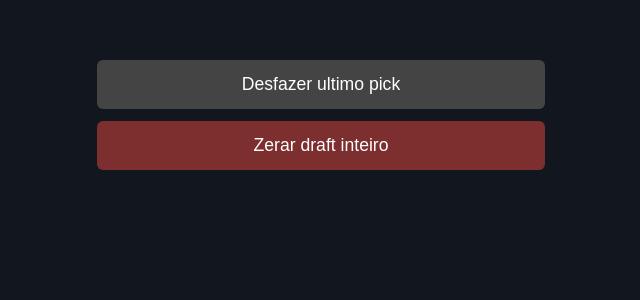
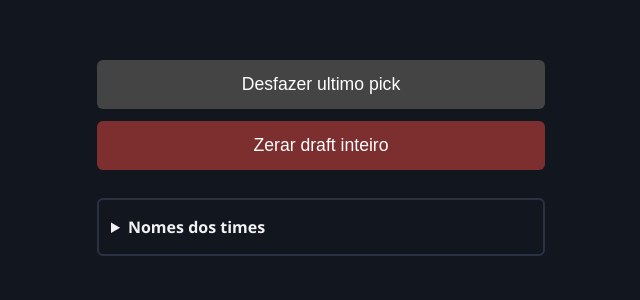
Before and after one commit to franxfonseca/NFL-DA-GALERA-DRAFT, a Flask app: page /control in a window 1280 px wide. Shown: the part 266-566 px from the top of the page, without its empty margins (319-959 px from the left). Run offline with Flask 3, Linux system fonts and the light colour scheme; data that the repository does not hold is empty.

Commit message:
Nomes dos times editaveis no board
Como a ordem do draft ainda nao ta definida, cada coluna precisa poder
receber o nome do time e do dono depois. POST /times/{slot} salva os
dois (persistido no mesmo arquivo de estado do draft). Painel /control
ganhou uma secao recolhivel com um campo por time - salva sozinho ao
sair do campo (blur), sem precisar de botao "salvar tudo". O board
atualiza o cabecalho a cada poll, cai em "Time N" enquanto nao for
preenchido.

```diff
--- a/app/server.py
+++ b/app/server.py
@@ -69,7 +69,8 @@ ARQUIVO_ESTADO = BASE / "app" / "estado_draft.json"
 if ARQUIVO_ESTADO.exists():
     estado = json.loads(ARQUIVO_ESTADO.read_text(encoding="utf-8"))
 else:
-    estado = {"picks": []}
+    estado = {"picks": [], "times": {}}
+estado.setdefault("times", {})  # {"1": {"nome_time": "...", "dono": "..."}, ...}
 
 
 def salvar_estado() -> None:
@@ -165,12 +166,30 @@ def board():
 
 @app.route("/control")
 def control():
-    return render_template("control.html")
+    return render_template("control.html", num_times=NUM_TIMES)
 
 
 @app.route("/estado")
 def get_estado():
     return jsonify(estado)
+
+
+@app.route("/times", methods=["POST"])
+def salvar_times():
+    """Edita nome do time e/ou dono de um slot. Body: {"slot": 1, "nome_time": "...", "dono": "..."}"""
+    dados = request.get_json(silent=True) or {}
+    slot = str(dados.get("slot", ""))
+    if slot not in {str(n) for n in range(1, NUM_TIMES + 1)}:
+        return jsonify({"ok": False, "erro": f"slot invalido: {slot}"}), 400
+
+    info = estado["times"].setdefault(slot, {})
+    if "nome_time" in dados:
+        info["nome_time"] = dados["nome_time"].strip()
+    if "dono" in dados:
+        info["dono"] = dados["dono"].strip()
+
+    salvar_estado()
+    return jsonify({"ok": True, "times": estado["times"]})
 
 
 @app.route("/pick", methods=["POST"])
--- a/app/templates/board.html
+++ b/app/templates/board.html
@@ -9,7 +9,10 @@
     <div id="board">
         {% for slot in range(1, num_times + 1) %}
         <div class="coluna" data-slot="{{ slot }}">
-            <div class="coluna-cabecalho">Time {{ slot }}</div>
+            <div class="coluna-cabecalho">
+                <div class="nome-time">Time {{ slot }}</div>
+                <div class="nome-dono"></div>
+            </div>
             <div class="coluna-picks"></div>
         </div>
         {% endfor %}
--- a/app/templates/control.html
+++ b/app/templates/control.html
@@ -73,6 +73,41 @@
     }
     #mensagem.ok { background: #1b3a1e; }
     #mensagem.erro { background: #3a1b1b; }
+
+    details {
+        margin-top: 28px;
+        border: 2px solid #2a3142;
+        border-radius: 6px;
+        padding: 8px 12px;
+    }
+    summary {
+        cursor: pointer;
+        padding: 8px 0;
+        font-weight: 600;
+    }
+    .linha-time {
+        display: flex;
+        gap: 8px;
+        margin-bottom: 8px;
+    }
+    .linha-time span {
+        width: 28px;
+        flex-shrink: 0;
+        display: flex;
+        align-items: center;
+        justify-content: center;
+        color: #a0a8bd;
+        font-size: 0.85rem;
+    }
+    .linha-time input {
+        width: 100%;
+        padding: 8px;
+        font-size: 0.9rem;
+        border-radius: 4px;
+        border: 2px solid #2a3142;
+        background: #1b2130;
+        color: #fff;
+    }
 </style>
 </head>
 <body>
@@ -91,6 +126,17 @@
 
     <button id="desfazer">Desfazer ultimo pick</button>
     <button id="reset">Zerar draft inteiro</button>
+
+    <details id="secao-times">
+        <summary>Nomes dos times</summary>
+        {% for slot in range(1, num_times + 1) %}
+        <div class="linha-time" data-slot="{{ slot }}">
+            <span>{{ slot }}</span>
+            <input type="text" class="campo-nome-time" placeholder="Nome do time">
+            <input type="text" class="campo-dono" placeholder="Nome do dono">
+        </div>
+        {% endfor %}
+    </details>
 
     <script>
         const form = document.getElementById("form-pick");
@@ -223,6 +269,37 @@
             await fetch("/reset", { method: "POST" });
             mostrarMensagem("Draft zerado.", true);
         });
+
+        // --- nomes dos times ---
+
+        async function carregarNomesTimes() {
+            const resposta = await fetch("/estado");
+            const estado = await resposta.json();
+            const times = estado.times || {};
+            document.querySelectorAll(".linha-time").forEach((linha) => {
+                const info = times[linha.dataset.slot] || {};
+                linha.querySelector(".campo-nome-time").value = info.nome_time || "";
+                linha.querySelector(".campo-dono").value = info.dono || "";
+            });
+        }
+
+        async function salvarNomeTime(linha) {
+            await fetch("/times", {
+                method: "POST",
+                headers: { "Content-Type": "application/json" },
+                body: JSON.stringify({
+                    slot: Number(linha.dataset.slot),
+                    nome_time: linha.querySelector(".campo-nome-time").value,
+                    dono: linha.querySelector(".campo-dono").value,
+                }),
+            });
+        }
+
+        document.querySelectorAll(".linha-time input").forEach((campo) => {
+            campo.addEventListener("blur", () => salvarNomeTime(campo.closest(".linha-time")));
+        });
+
+        carregarNomesTimes();
     </script>
 </body>
 </html>
```
Also changed, not shown: app/static/board.css (+13 -4 lines), app/static/board.js (+14 -2 lines).
